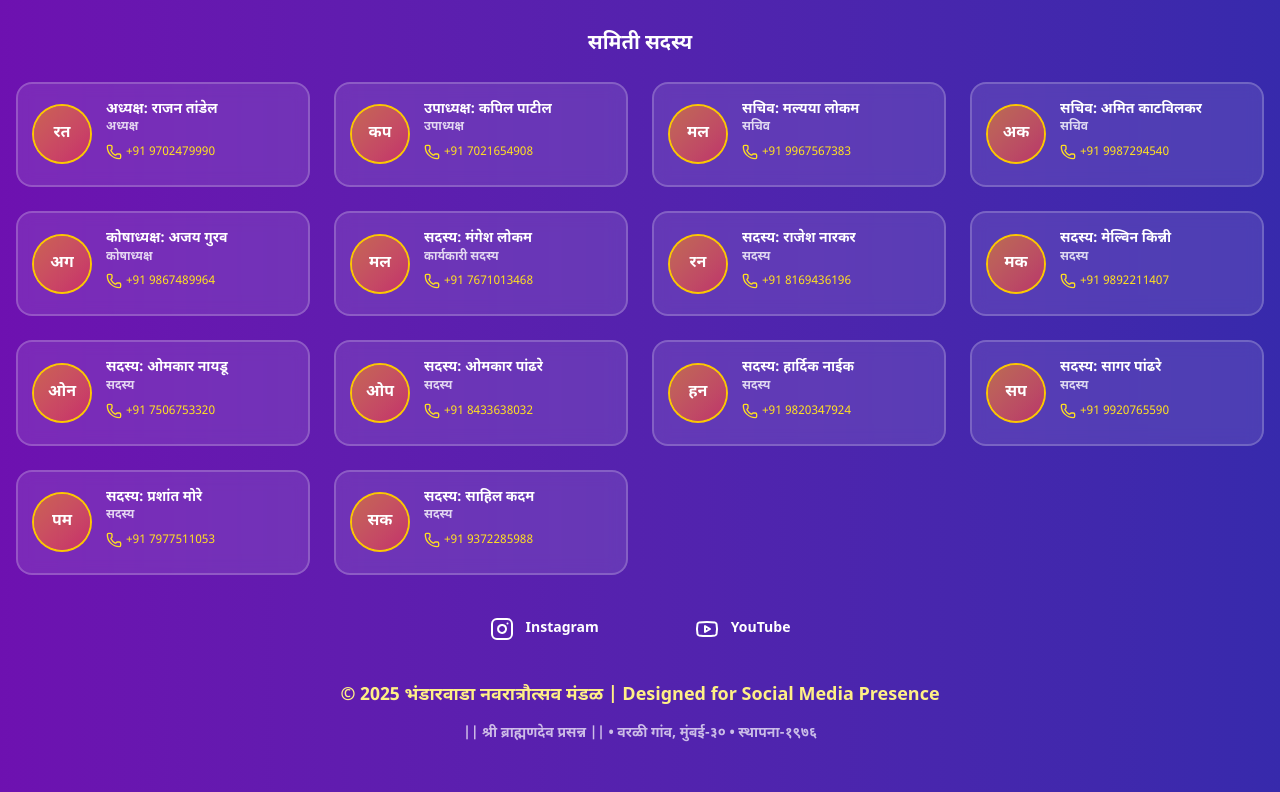
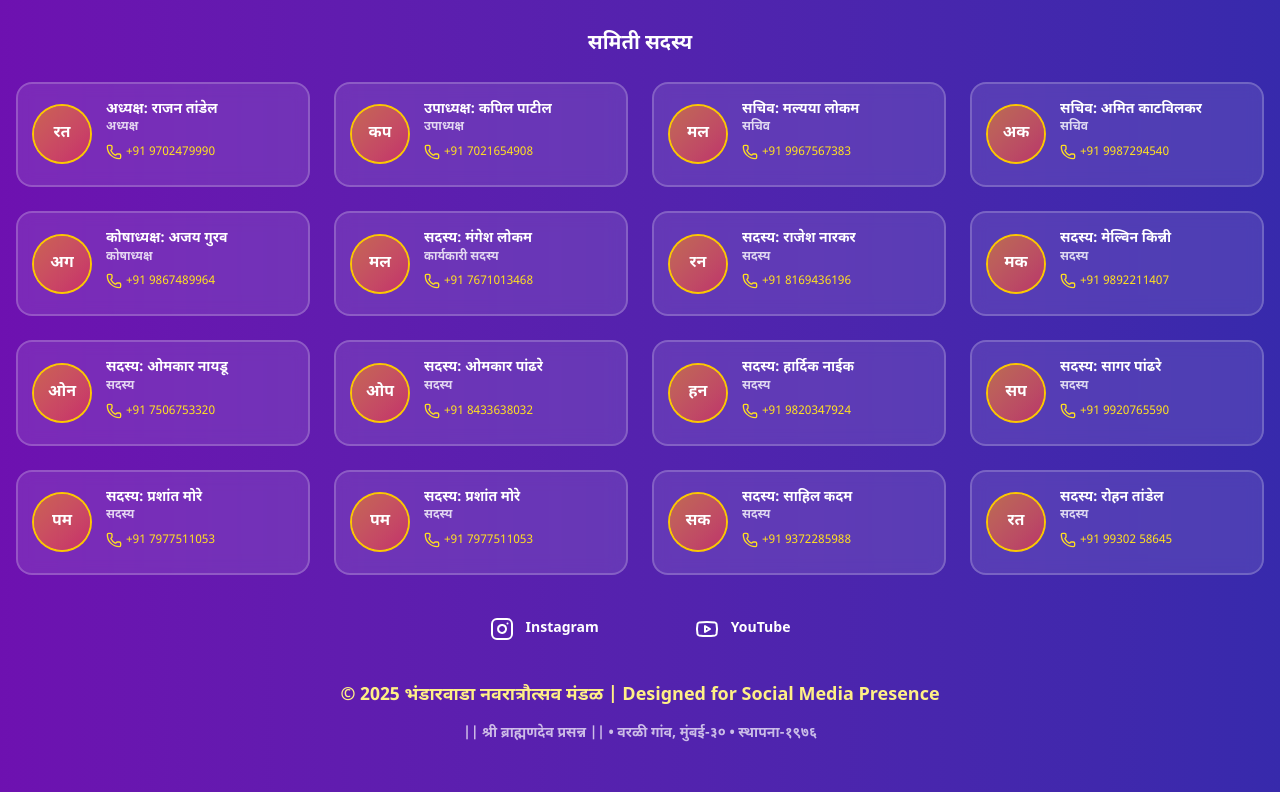
Before and after one commit to AtharvaManjrekar/BhandarwadayachiMauli, a React (Vite) app: page / in a window 1280 px wide. Shown: the part 4674-5466 px from the top of the page. Built offline with nearby package versions, Linux system fonts and the light colour scheme; a web font is replaced by a local one.

Commit message:
Added name of rohan

```diff
--- a/src/components/DonationPage.jsx
+++ b/src/components/DonationPage.jsx
@@ -35,7 +35,10 @@ export default function DonationPage() {
     { name: "सदस्य: हार्दिक नाईक", role: "सदस्य", phone: "+91 9820347924", image: null },
     { name: "सदस्य: सागर पांढरे", role: "सदस्य", phone: "+91 9920765590", image: null },
     { name: "सदस्य: प्रशांत मोरे", role: "सदस्य", phone: "+91 7977511053", image: null },
+    { name: "सदस्य: प्रशांत मोरे", role: "सदस्य", phone: "+91 7977511053", image: null },
     { name: "सदस्य: साहिल कदम", role: "सदस्य", phone: "+91 9372285988", image: null },
+    { name: "सदस्य: रोहन तांडेल", role: "सदस्य", phone: "+91 99302 58645", image: null },
+
   ];
 
   const [isMenuOpen, setIsMenuOpen] = useState(false);
--- a/src/components/GovindaPhotosPage.jsx
+++ b/src/components/GovindaPhotosPage.jsx
@@ -34,7 +34,10 @@ export default function GovindaPhotosPage({ albumCategory = 'navratri', onNaviga
         { name: "सदस्य: हार्दिक नाईक", role: "सदस्य", phone: "+91 9820347924", image: null },
         { name: "सदस्य: सागर पांढरे", role: "सदस्य", phone: "+91 9920765590", image: null },
         { name: "सदस्य: प्रशांत मोरे", role: "सदस्य", phone: "+91 7977511053", image: null },
+        { name: "सदस्य: प्रशांत मोरे", role: "सदस्य", phone: "+91 7977511053", image: null },
         { name: "सदस्य: साहिल कदम", role: "सदस्य", phone: "+91 9372285988", image: null },
+        { name: "सदस्य: रोहन तांडेल", role: "सदस्य", phone: "+91 99302 58645", image: null },
+
       ];
 
     const getInitials = (fullName) => {
--- a/src/components/HomePage.jsx
+++ b/src/components/HomePage.jsx
@@ -50,7 +50,10 @@ export default function HomePage({ onNavigateToDonation, onNavigateToAlbum }) {
     { name: "सदस्य: हार्दिक नाईक", role: "सदस्य", phone: "+91 9820347924", image: null },
     { name: "सदस्य: सागर पांढरे", role: "सदस्य", phone: "+91 9920765590", image: null },
     { name: "सदस्य: प्रशांत मोरे", role: "सदस्य", phone: "+91 7977511053", image: null },
+    { name: "सदस्य: प्रशांत मोरे", role: "सदस्य", phone: "+91 7977511053", image: null },
     { name: "सदस्य: साहिल कदम", role: "सदस्य", phone: "+91 9372285988", image: null },
+    { name: "सदस्य: रोहन तांडेल", role: "सदस्य", phone: "+91 99302 58645", image: null },
+
   ];
 
   const getInitials = (fullName) => {
--- a/src/components/OtherFestivalsAlbumPage.jsx
+++ b/src/components/OtherFestivalsAlbumPage.jsx
@@ -34,7 +34,10 @@ export default function OtherFestivalsAlbumPage({ albumCategory = 'navratri', on
     { name: "सदस्य: हार्दिक नाईक", role: "सदस्य", phone: "+91 9820347924", image: null },
     { name: "सदस्य: सागर पांढरे", role: "सदस्य", phone: "+91 9920765590", image: null },
     { name: "सदस्य: प्रशांत मोरे", role: "सदस्य", phone: "+91 7977511053", image: null },
+    { name: "सदस्य: प्रशांत मोरे", role: "सदस्य", phone: "+91 7977511053", image: null },
     { name: "सदस्य: साहिल कदम", role: "सदस्य", phone: "+91 9372285988", image: null },
+    { name: "सदस्य: रोहन तांडेल", role: "सदस्य", phone: "+91 99302 58645", image: null },
+
   ];
   const navigate = useNavigate();
 
--- a/src/components/PhotoAlbumPage.jsx
+++ b/src/components/PhotoAlbumPage.jsx
@@ -34,7 +34,10 @@ export default function PhotoAlbumPage({ albumCategory = 'navratri', onNavigateT
     { name: "सदस्य: हार्दिक नाईक", role: "सदस्य", phone: "+91 9820347924", image: null },
     { name: "सदस्य: सागर पांढरे", role: "सदस्य", phone: "+91 9920765590", image: null },
     { name: "सदस्य: प्रशांत मोरे", role: "सदस्य", phone: "+91 7977511053", image: null },
+    { name: "सदस्य: प्रशांत मोरे", role: "सदस्य", phone: "+91 7977511053", image: null },
     { name: "सदस्य: साहिल कदम", role: "सदस्य", phone: "+91 9372285988", image: null },
+    { name: "सदस्य: रोहन तांडेल", role: "सदस्य", phone: "+91 99302 58645", image: null },
+
   ];
 
 
```
